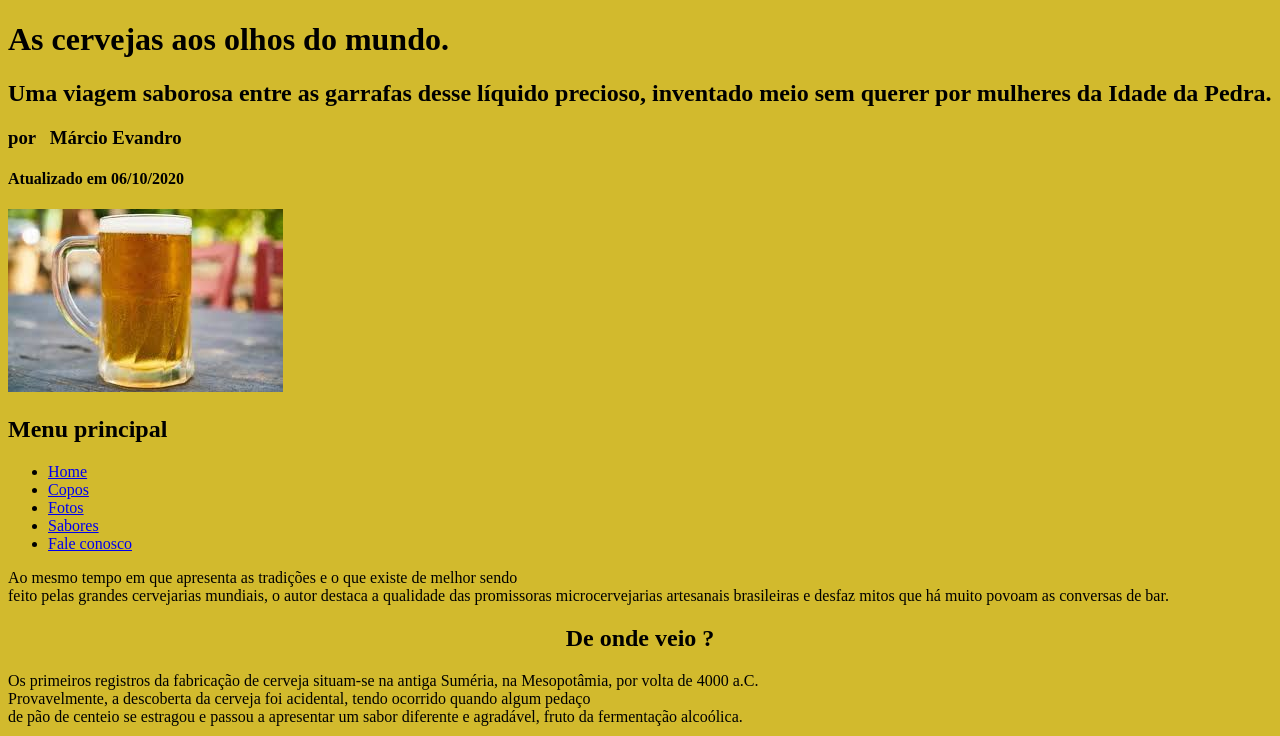
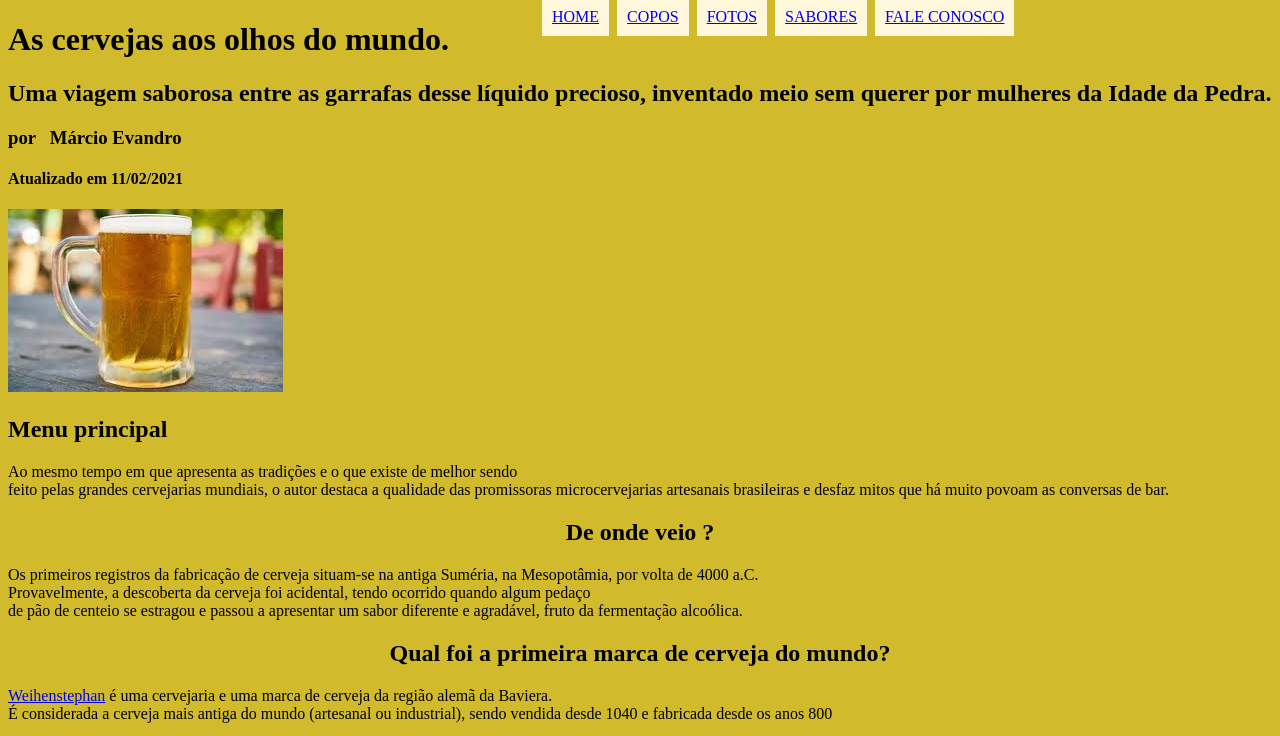
Before and after one commit to marevandro/Projeto-HTML5-CSS3, a plain HTML site: page index.html in a window 1280 px wide. Shown: the top 736 px of the page. Drawn offline with Linux system fonts and the light colour scheme.

Commit message:
Configurando o CSS
Verificando e alinha o menu na parte superior do site. Como interpretar o position: relative e position: absolut dentro do container

```diff
--- a/CSS/estilo.css
+++ b/CSS/estilo.css
@@ -7,3 +7,24 @@ p {
     text-align: justify;
     text-align: 50px;
 }
+
+/* Formatação do Menu*/
+
+nav#menu {
+    display: block;
+}
+
+nav#menu ul {
+    list-style: none;
+    text-transform: uppercase;
+    position: absolute;
+    top: -20px;
+    left: 500px;
+}
+
+nav#menu li{
+    display: inline-block;
+    background-color: cornsilk;
+    padding: 10px;
+    margin: 2px;
+}
--- a/index.html
+++ b/index.html
@@ -3,7 +3,7 @@
     <head>
         <meta charset="UTF-8"/>
         <title>CERVEJA, BREJAS E BIRRAS</title>
-        <link rel="stylesheet" type="text/css"  href="CSS/estilo.css">
+        <link rel="stylesheet" href="CSS/estilo.css">
     </head>
     <body>
         <div id="interface">
@@ -13,12 +13,12 @@
             <h2>Uma viagem saborosa entre as garrafas desse líquido precioso,
         inventado meio sem querer por mulheres da Idade da Pedra.</h2>
             <h3>por &nbsp; Márcio Evandro</h3>
-            <h4>Atualizado em 06/10/2020</h4>
+            <h4>Atualizado em 11/02/2021</h4>
             </hgroup>
 
             <img src="IMG/cerveja.jpg">
 
-            <nav>
+            <nav id="menu">
                 <h1>Menu principal</h1>
                 <ul type="disc">
                 <li><a href="index.html">Home</a></li>
```
